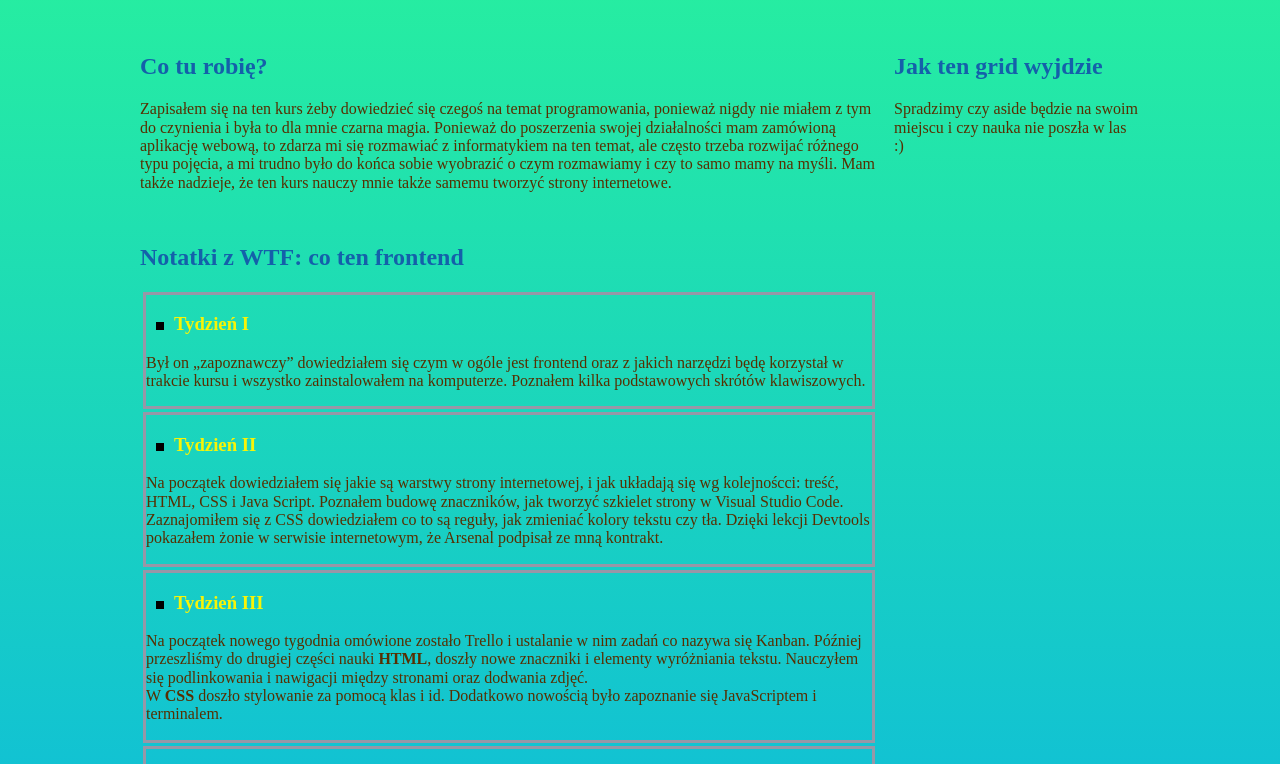
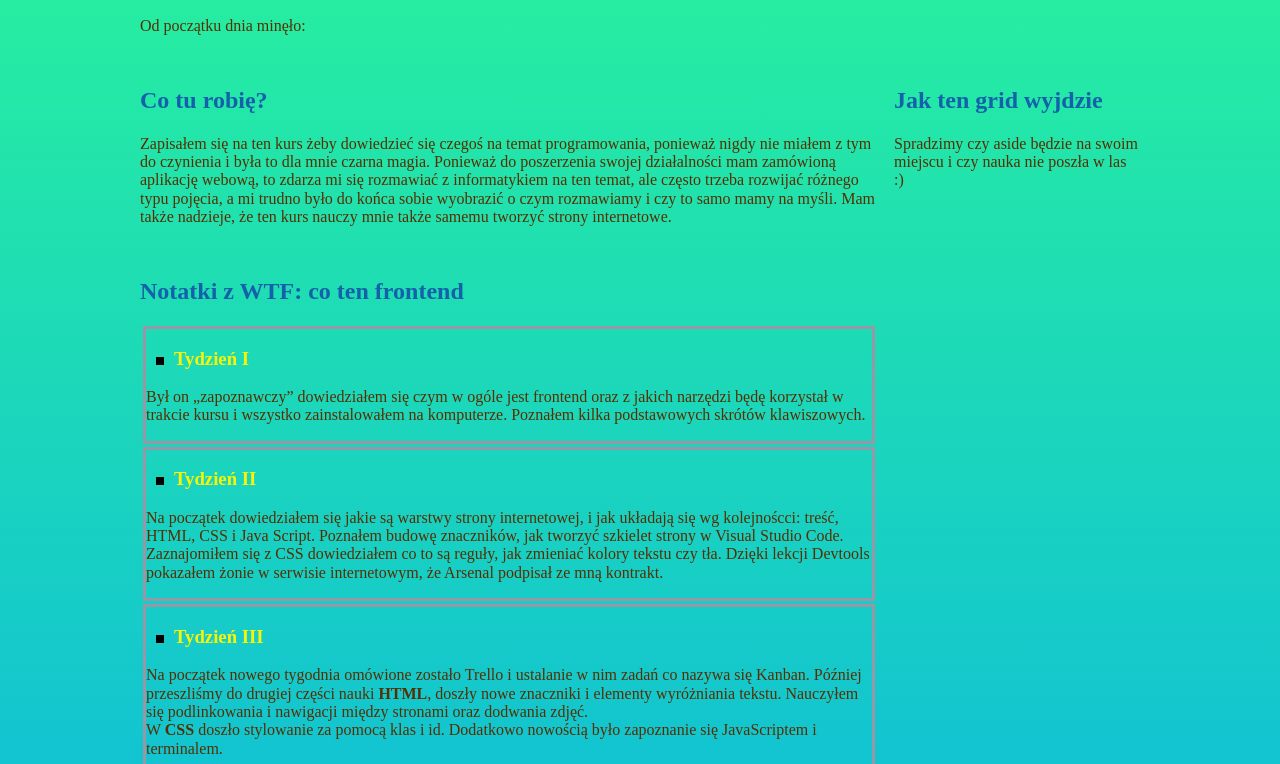
Before and after one commit to patryk-gruszczynski/homepage-webpack, a website built with webpack: page src/pages/index.html in a window 1280 px wide. Shown: the part 152-916 px from the top of the page. Built offline with nearby package versions, Linux system fonts and the light colour scheme.

Commit message:
homework5

```diff
--- a/src/js/index.js
+++ b/src/js/index.js
@@ -1,8 +1,12 @@
 import '../scss/main.scss';
+
+import moment from 'moment';
+
 
 /* place your code below */
 
 console.log('HELLO 🚀')
+
 
 function greet(firstName,age) {
     console.log (
@@ -23,3 +27,9 @@ function greet(firstName,age) {
         const nav = document.querySelector('.navigation--js');
         nav.classList.toggle('navigation--open');
     })
+
+const startOfDay = moment().startOf('day').fromNow(fromNow);
+
+const timePlaceholder = document.querySelector('.time--js');
+
+timePlaceholder.innerHTML = startOfDay;
--- a/src/pages/index.html
+++ b/src/pages/index.html
@@ -4,11 +4,8 @@
     <meta charset="UTF-8" />
     <meta name="viewport" content="width=device-width, initial-scale=1.0" />
     <title>Pierwsza strona</title>
-
-
-    </head>
-
-  <body>
+   </head>
+   <body>
     <header class="header" id="top">
       <nav class="navigation navigation--js">
         <a class="navigation__link" href="index.html"><b>Strona główna</b></a>
@@ -24,7 +21,8 @@
         <h1 class="main__heading">
           Patryk Gruszczyński
         </h1>
-      </header>
+      <p>Od początku dnia minęło: <span class="time--js"></span></p>
+    </header>
 
       <section class="about">
         <h2 class="about__heading">Co tu robię?</h2>
```
Also changed, not shown: package.json (+10 -1 lines), 1 other file.
